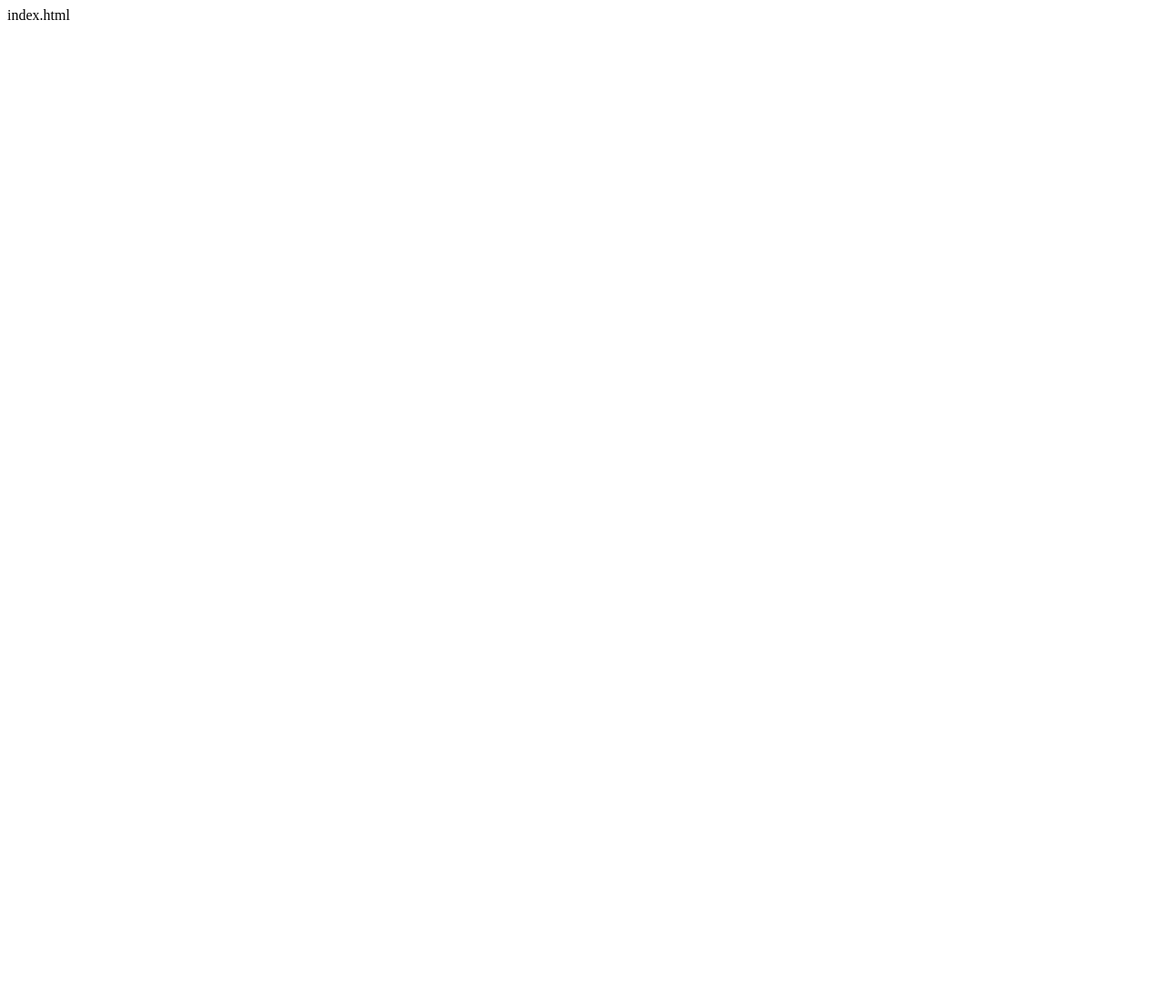
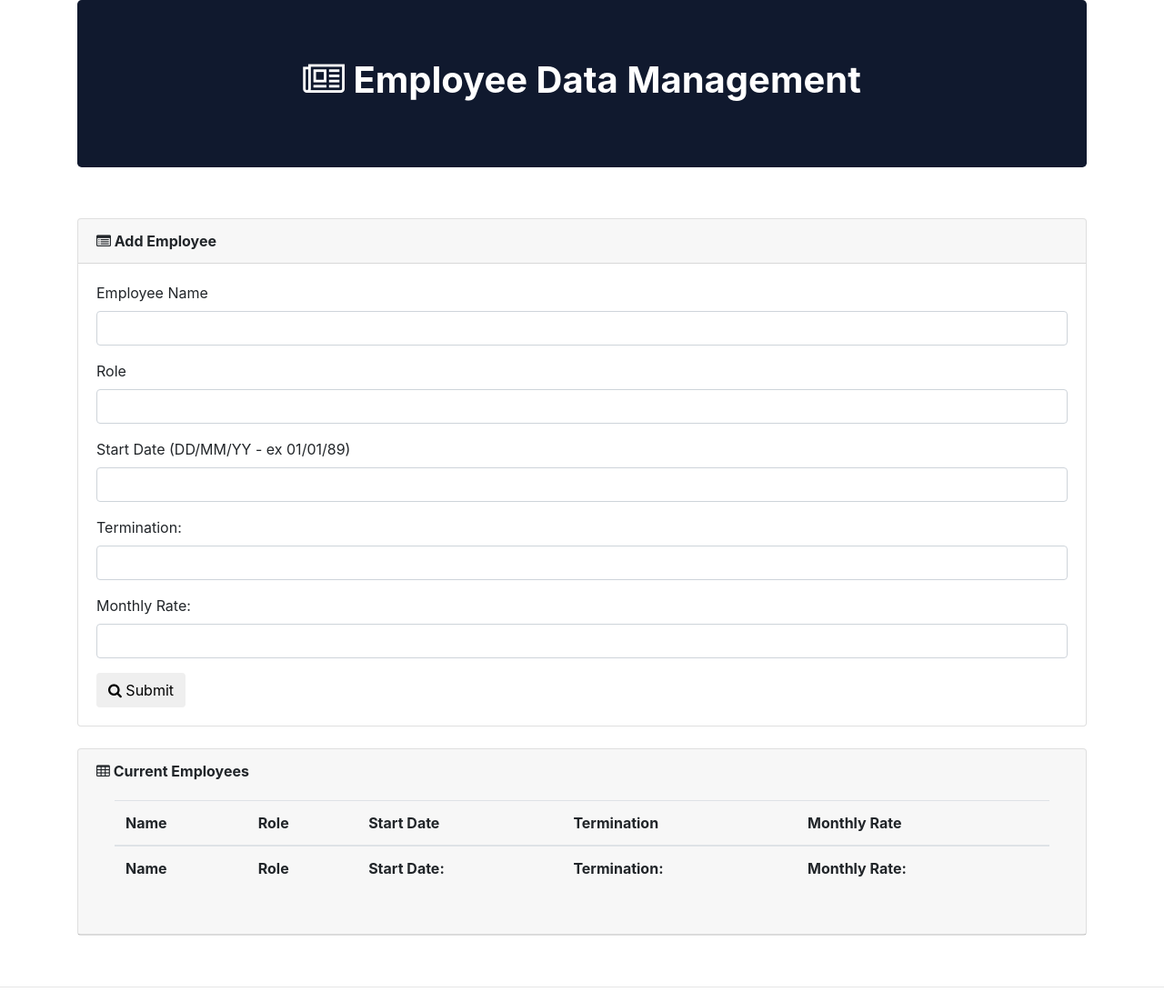
Before and after one commit to mavstronaut/train-schedule, a plain HTML site: page index.html in a window 1280 px wide. Shown: the whole page at 91% size. Before the commit the page ends 800 px from the top, so only its background shows below. Drawn offline with nearby package versions, Linux system fonts and the light colour scheme.

Commit message:
template for index.html

```diff
--- a/index.html
+++ b/index.html
@@ -1 +1,182 @@
-index.html
+<!DOCTYPE html>
+<html lang="en">
+
+<head>
+  <meta charset="UTF-8">
+  <title>Employee Data Management</title>
+  <!-- Bootstrap CSS CDN  -->
+  <link rel="stylesheet" href="https://cdnjs.cloudflare.com/ajax/libs/twitter-bootstrap/4.0.0/css/bootstrap.min.css" />
+
+  <!-- Font Awesome CSS Icons (For cool glyphicons) -->
+  <link rel="stylesheet" href="https://maxcdn.bootstrapcdn.com/font-awesome/4.5.0/css/font-awesome.min.css" />
+
+  <!-- Style to fix the issue of text extending past card length -->
+  <style>
+    .card-body a {
+      word-break: break-all;
+    }
+
+    .card-header {
+      display: grid;
+      }
+
+    .articleHeadline {
+      line-height: 1.5;
+    }
+  </style>
+</head>
+
+<body>
+
+  <!-- Main Bootstrap Search -->
+  <div class="container">
+
+    <!-- Jumbotron for Title -->
+    <div class="jumbotron" style="background-color: rgb(16, 25, 46) ; color: white;">
+      <h1 class="text-center">
+        <strong>
+          <i class="fa fa-newspaper-o"></i> Employee Data Management</strong>
+      </h1>
+    </div>
+
+    <!-- Row for Searching New York Times -->
+    <div class="row">
+      <div class="col-sm-12">
+        <br>
+        <!-- First card is for handling the search parameters -->
+        <div class="card">
+          <div class="card-header">
+            <strong>
+              <i class="fa fa-list-alt"></i> Add Employee</strong>
+          </div>
+          <div class="card-body">
+
+            <!-- Here we create an HTML Form for handling the inputs-->
+            <form role="form">
+
+              <!-- Here we create the text box for capturing the search term-->
+              <div class="form-group">
+                <label for="search">Employee Name</label>
+                <input type="text" class="form-control" id="employee-name">
+              </div>
+
+              <!-- Here we capture the number of records that the user wants to retrieve  -->
+              <div class="form-group">
+                <label for="start-year">Role</label>
+                <input type="text" class="form-control" id="role">
+              </div>
+
+              <!-- Here we capture the Start Year Parameter-->
+              <div class="form-group">
+                <label for="start-year">Start Date (DD/MM/YY - ex 01/01/89)</label>
+                <input type="text" class="form-control" id="start-year">
+              </div>
+
+              <!-- Here we capture the End Year Parameter -->
+              <div class="form-group">
+                <label for="end-year">Termination:</label>
+                <input type="text" class="form-control" id="end-year">
+              </div>
+
+              <!-- Here we capture the End Year Parameter -->
+              <div class="form-group">
+                <label for="rate">Monthly Rate:</label>
+                <input type="text" class="form-control" id="rate">
+              </div>
+
+              <!-- Here we have our final submit button -->
+              <button type="submit" class="btn btn-default" id="submit">
+                <i class="fa fa-search"></i> Submit</button>
+
+            </form>
+          </div>
+        </div>
+      </div>
+    </div>
+
+    <!-- This row will handle all of the retrieved articles -->
+    <div class="row">
+      <div class="col-sm-12">
+        <br>
+
+        <!-- This card will initially be made up of a card and wells for each of the articles retrieved -->
+        <div class="card">
+
+          <!-- card Heading for the retrieved articles box -->
+          <div class="card-header">
+            <strong>
+              <i class="fa fa-table"></i> Current Employees</strong>
+            <div class="card-body" id="recent-member">
+              <table class="table">
+                <thead>
+                  <tr>
+                    <th>Name</th>
+                    <th>Role</th>
+                    <th>Start Date</th>
+                    <th>Termination</th>
+                    <th>Monthly Rate</th>
+                  </tr>
+                </thead>
+                <tbody>
+                  <tr>
+                    <th id="employee-name-display" scope="employee-name">Name</th>
+                    <th id="role-display" scope="role">Role</th>
+                    <th id="start-year-display" scope="start-year">Start Date:</th>
+                    <th id="end-year-display" scope="end-year">Termination:</th>
+                    <th id="rate-display" scope="rate">Monthly Rate:</th>
+                  </tr>
+                </tbody>
+              </table>
+
+
+
+
+
+            </div>
+          </div>
+
+
+
+
+
+
+
+        </div>
+
+        <!-- This main card will hold each of the resulting articles -->
+        <div class="card-body" id="article-section">
+        </div>
+      </div>
+    </div>
+  </div>
+
+  <!-- Footer Region -->
+  <div class="row">
+    <div class="col-sm-12">
+
+      <!-- Line Break followed by closing -->
+      <hr>
+      <h5 class="text-center">
+
+        </small>
+      </h5>
+
+    </div>
+  </div>
+
+  </div>
+
+  <!-- firebase link -->
+  <script src="https://www.gstatic.com/firebasejs/6.2.4/firebase-app.js"></script>
+  <script src="https://www.gstatic.com/firebasejs/6.2.4/firebase-database.js"></script>
+  <!-- jQuery JS -->
+  <script src="https://code.jquery.com/jquery.js"></script>
+  <script src="https://cdnjs.cloudflare.com/ajax/libs/twitter-bootstrap/4.0.0/js/bootstrap.bundle.min.js"></script>
+  <!-- moment JS -->
+  <script src="https://cdnjs.cloudflare.com/ajax/libs/moment.js/2.20.1/moment.min.js"></script>
+  <!-- Code to the JavaScript File -->
+  <script src="./assets/javascript/firebaseconfig.js"></script>
+  <script src="./assets/javascript/app.js"></script>
+</body>
+
+</html>
```
